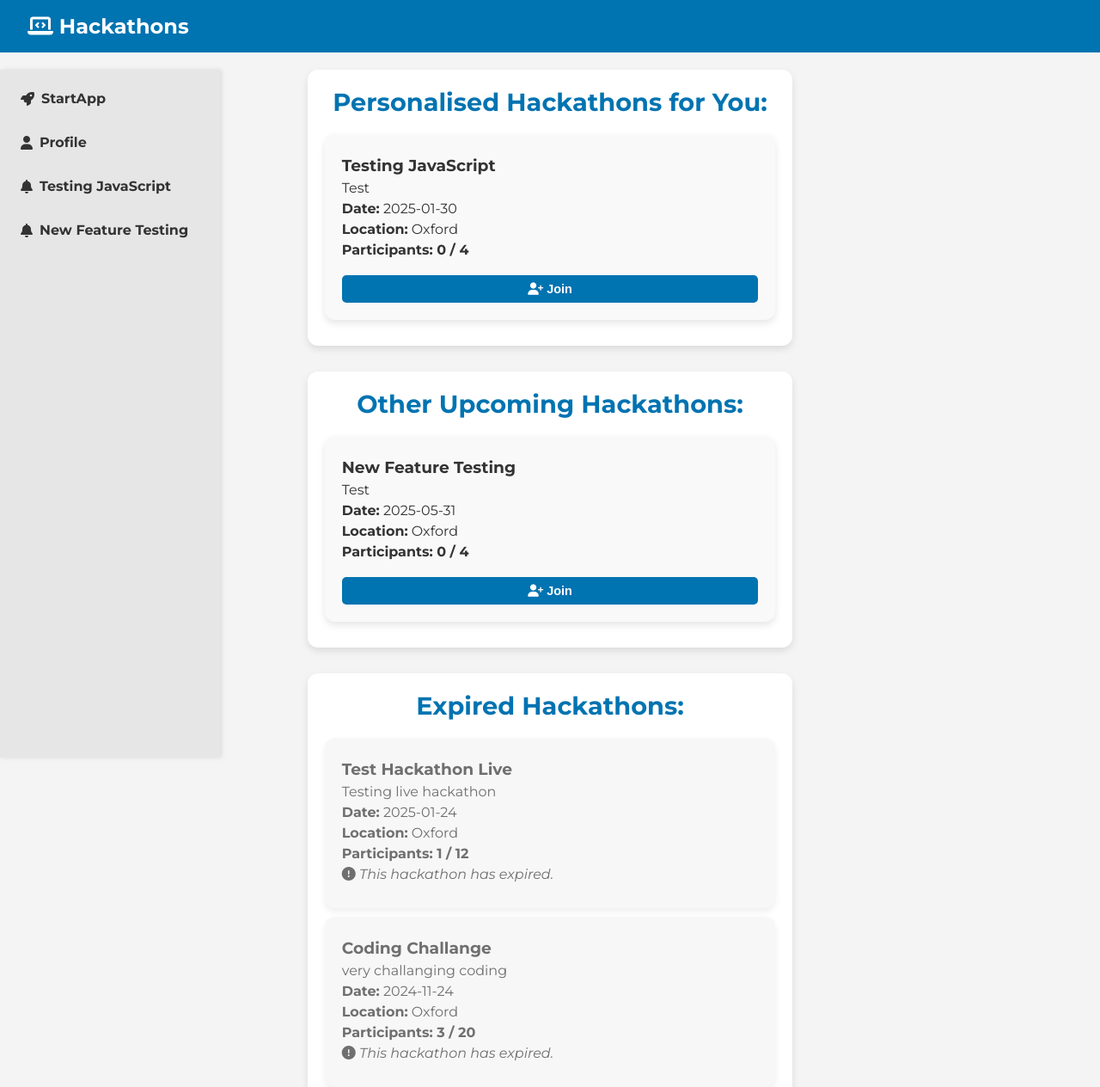
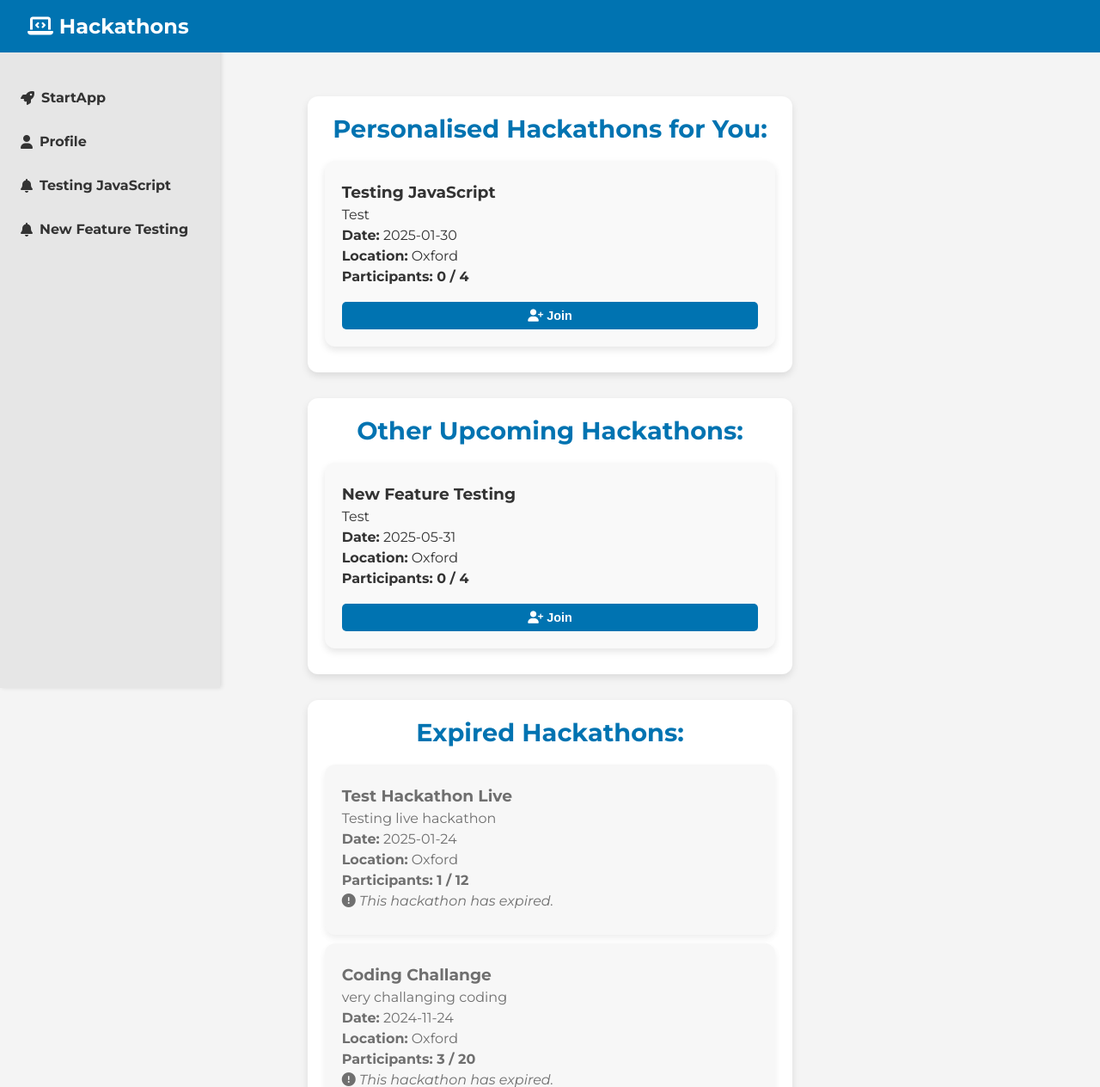
Before and after one commit to ZekiCanSarak/StartApp, a Flask app: page /hack in a window 1280 px wide. Shown: the top 1264 px of the page at 86% size. Run offline with Flask 3, Linux system fonts and the light colour scheme; a user stored in the database is signed in; data comes from the database, SQL or seed files in the repository; some libraries are stand-ins or nearby versions.

Commit message:
Some small css changes to the navbar as well as the main content to make sure the sidebar goes under the navbar so that a space doesn't occur when scrolling down.

```diff
--- a/static/css/hack.css
+++ b/static/css/hack.css
@@ -20,6 +20,11 @@ body {
     display: flex;
     justify-content: space-between;
     align-items: center;
+    position: fixed;
+    top: 0;
+    left: 0;
+    width: 100%;
+    z-index: 1000;
 }
 
 .navbar h1 {
@@ -53,8 +58,10 @@ body {
     height: 100vh;
     position: fixed;
     left: 0;
-    top: 81px;
+    top: 0;
+    z-index: 999;
     box-shadow: 2px 0px 5px rgba(0, 0, 0, 0.1);
+    padding-top: 6rem;
 }
 
 .sidebar ul {
@@ -86,7 +93,7 @@ body {
     width: 100%;
     max-width: 800px;
     margin: 0 auto;
-    padding: 20px;
+    padding: 7rem;
     display: flex;
     flex-direction: column;
     align-items: center;
```
Also changed, not shown: static/css/index.css (+10 -3 lines), static/css/profile.css (+9 -2 lines).
